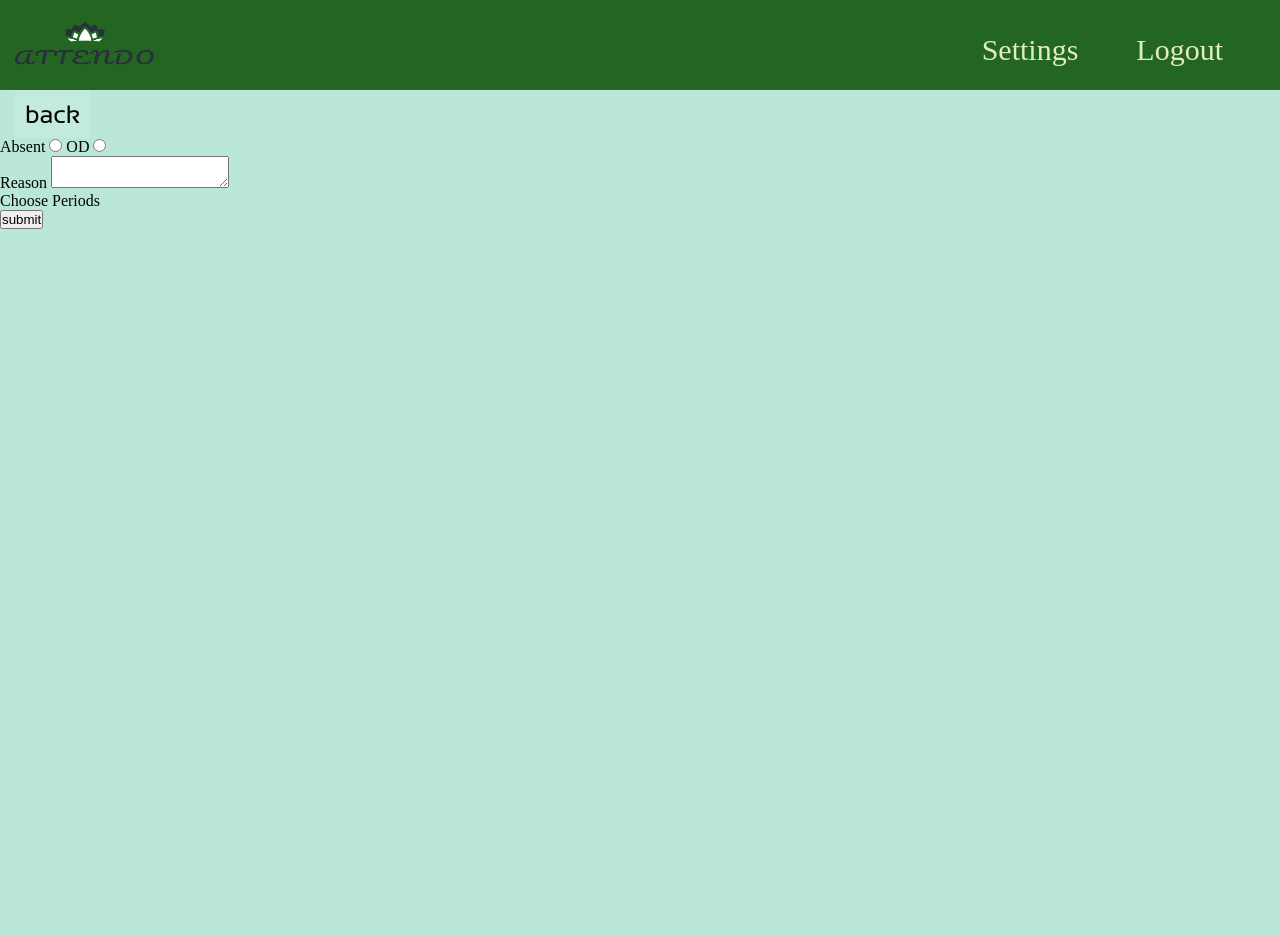
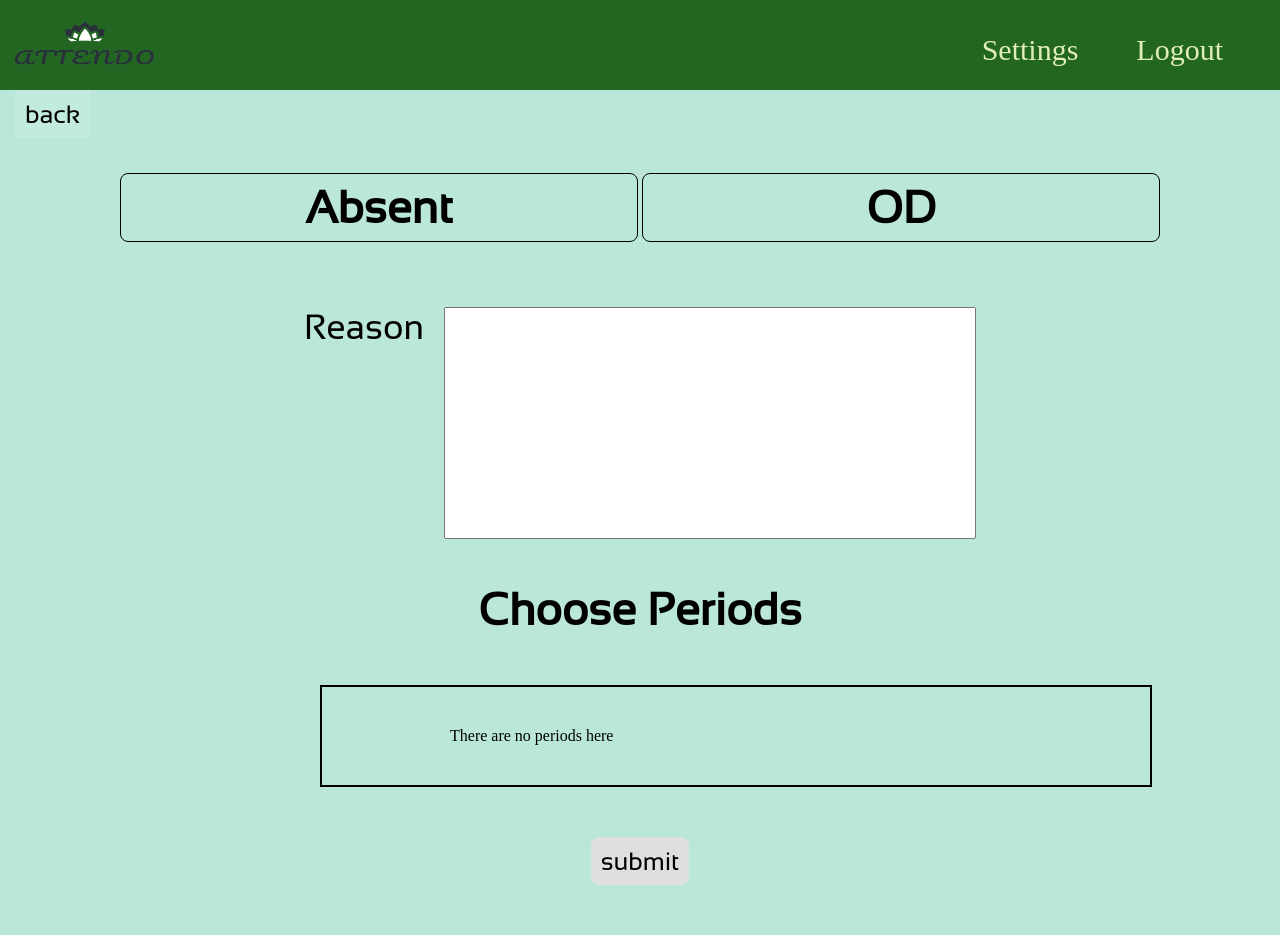
Before and after one commit to ShivamNotfound/ATTENTO, a Django app: page /attendo/student/mark/periods/1/ in a window 1280 px wide. Before the commit the page ends 229 px from the top, so only its background shows below. Run offline with Django 5.2, Linux system fonts and the light colour scheme; data that the repository does not hold is empty.

Commit message:
final before the last day

```diff
--- a/attendanceweb/attendo/static/student_style.css
+++ b/attendanceweb/attendo/static/student_style.css
@@ -80,7 +80,7 @@
 
 }
 .navelements:hover{
-    box-shadow:3px 3px 10px black;
+    box-shadow:0px 0px 10px black;
     background-color: white;
     border:2px solid  rgb(18, 152, 8);
     color:black;
@@ -132,6 +132,12 @@
     box-shadow: 0 0 10px black;
 }
 
+.markclasses{
+    font-family: Sansation;
+    font-size:40px;
+    font-weight: 600;
+}
+
 .subwiseattendback{
     padding-left: 15px;
 }
@@ -148,3 +154,106 @@
 
     box-shadow:0 0 10px black;
 }
+
+.selfattendform{
+    margin-top:35px;
+
+}
+.selfattendradio input{
+    display:none;
+}
+.selfattendradio label{
+    display: inline-block;
+    padding:8px;
+    border:1.5px solid;
+    font-family: Sansation;
+    font-size:45px;
+    width:500px;
+    cursor: pointer;
+    font-weight: 600;
+    border-radius: 8px;
+}
+.selfattendradio input:checked+label{
+    background-color: rgb(118, 221, 255);
+}
+.reason{
+    margin-top: 65px;
+    display: flex;
+    justify-content: center;
+    gap:20px;
+}
+
+.reason label{
+    align-self:flex-start;
+    font-family: Sansation;
+    font-size: 35px;
+
+
+}
+.reason textarea{
+    font-family: Sansation;
+    font-size:30px;
+    height:200px;
+    width:500px;
+    resize:none;
+    padding:15px;
+}
+.chooseperiodlabel{
+    margin-top: 45px;
+    font-family: Sansation;
+    font-size: 45px;
+    font-weight: bold;
+}
+
+.selfattendperiodsblock{
+    margin-top: 50px;
+    display:flex;
+    flex-direction: column;
+    gap:10px;
+    border:2px solid;
+    margin-left: 25%;
+    margin-right:10%;
+    padding-top: 40px;
+    padding-bottom: 40px;
+    padding-left:10%;
+    align-items: flex-start;
+    overflow: hidden;
+    text-overflow: ellipsis;
+}
+.selfattendperiod input{
+    display: none;
+}
+.selfattendperiod label{
+    padding-right: 80px;
+    width:100%;
+    height:70px;
+    display:block;
+    font-family: Sansation;
+    font-weight: bold;
+    font-size:40px;
+    cursor: pointer;
+    transition:box-shadow 0.1s;
+    border-radius: 8px;
+
+}
+.selfattendperiod label:hover{
+    box-shadow: 0 0 10px;
+}
+.selfattendperiod input:checked+label{
+    background-color: #62a793;
+}
+.selfattendform button{
+    margin-top: 50px;
+    margin-bottom: 50px;
+    font-family: Sansation;
+    font-size: 25px;
+    padding:10px;
+    cursor:pointer;
+    border-radius: 8px;
+    border:none;
+    background-color: rgb(223, 223, 223);
+    transition:background-color 0.2s;
+}
+.selfattendform button:hover{
+    background-color: hsl(0, 0%, 77%);
+}
--- a/attendanceweb/attendo/templates/student/mark.html
+++ b/attendanceweb/attendo/templates/student/mark.html
@@ -9,7 +9,7 @@
     <meta name="keywords" content="Attendance, college ,school">
 </head>
 
-<body>
+<body style="background-color: #bae7da;">
     <div>
     <nav class="navbar">
         <center>
@@ -34,7 +34,7 @@
     </div>
     <div class="stu_home_classes">
     {% for student in students %}
-        <button onclick="location.href='/attendo/student/mark/periods/{{student.classes_id}}'">{{student.classes.degree}}({{student.classes.branch}})-{{student.classes.section}}</button>
+        <button class="markclasses" onclick="location.href='/attendo/student/mark/periods/{{student.classes_id}}'">{{student.classes.degree}}({{student.classes.branch}})-{{student.classes.section}}</button>
     {% endfor %}
     </div>
 </body>
--- a/attendanceweb/attendo/templates/student/markattenpersel.html
+++ b/attendanceweb/attendo/templates/student/markattenpersel.html
@@ -28,26 +28,35 @@
 
     <form method="POST">
     {% csrf_token %}
-    <div>
-        <div>
-            <div>
-            <label for="absent">Absent</label>
-            <input type="radio" id="absent" name="status" value="absent">
-            <label for="od">OD</label>
-            <input type="radio" id="od" name="status" value="od">
+    <center>
+    <div class="selfattendform">
+
+            <div class="selfattendradio">
+                <input type="radio" id="absent" name="status" value="absent">
+                <label for="absent">Absent</label>
+                <input type="radio" id="od" name="status" value="od">
+                <label for="od">OD</label>
+
             </div>
-            <label for="reason">Reason</label>
-            <textarea id="reason" name="reason"></textarea>
+            <div class="reason">
+                <label id="reason" for="reason">Reason</label>
+                <textarea id="reasonarea" name="reason"></textarea>
+            </div>
+        <p class="chooseperiodlabel">Choose Periods</p>
 
-        <p>Choose Periods</p>
+        <div class="selfattendperiodsblock">
+        {% for period in periods %}
+        <div class="selfattendperiod">
+            <input type="checkbox" name="periods" value={{period.id}} id="{{period.id}}">
+            <label for="{{period.id}}">{{period.period|add:'1'}} . {{period.subject.name}}</label>
+
         </div>
-        <div>
-        {% for period in periods %}
-            <label for="{{period.id}}">{{period.subject.name}}</label>
-            <input type="checkbox" name="periods" value={{period.id}} id="{{period.id}}">
+        {% empty %}
+        <div id="empty">There are no periods here</div>
         {% endfor %}
         </div>
         <button type="submit">submit</button>
     </div>
+    </center>
     </form>
 </body>
--- a/attendanceweb/attendo/views.py
+++ b/attendanceweb/attendo/views.py
@@ -79,7 +79,7 @@ def periodformarking(request,class_id):
             period=Period.objects.get(id=period_id)
             AttendanceBuffer.objects.create(status=status,date=datetime.date.today(),period=period.period,message=message,student_id=student.id,subject_id=period.subject_id)
         return redirect('/attendo/student/home')
-    periods=Period.objects.filter(classes_id=class_id,day="monday")
+    periods=Period.objects.filter(classes_id=class_id,day=datetime.date.today().strftime("%A").lower())
 
     return render(request,'student/markattenpersel.html',{'periods':periods})
 
```
Also changed, not shown: attendanceweb/attendo/static/faculty_style.css (+30 -2 lines), attendanceweb/attendo/static/function.js (+26 -1 lines), attendanceweb/attendo/templates/Faculty/markattendance.html (+10 -4 lines).
